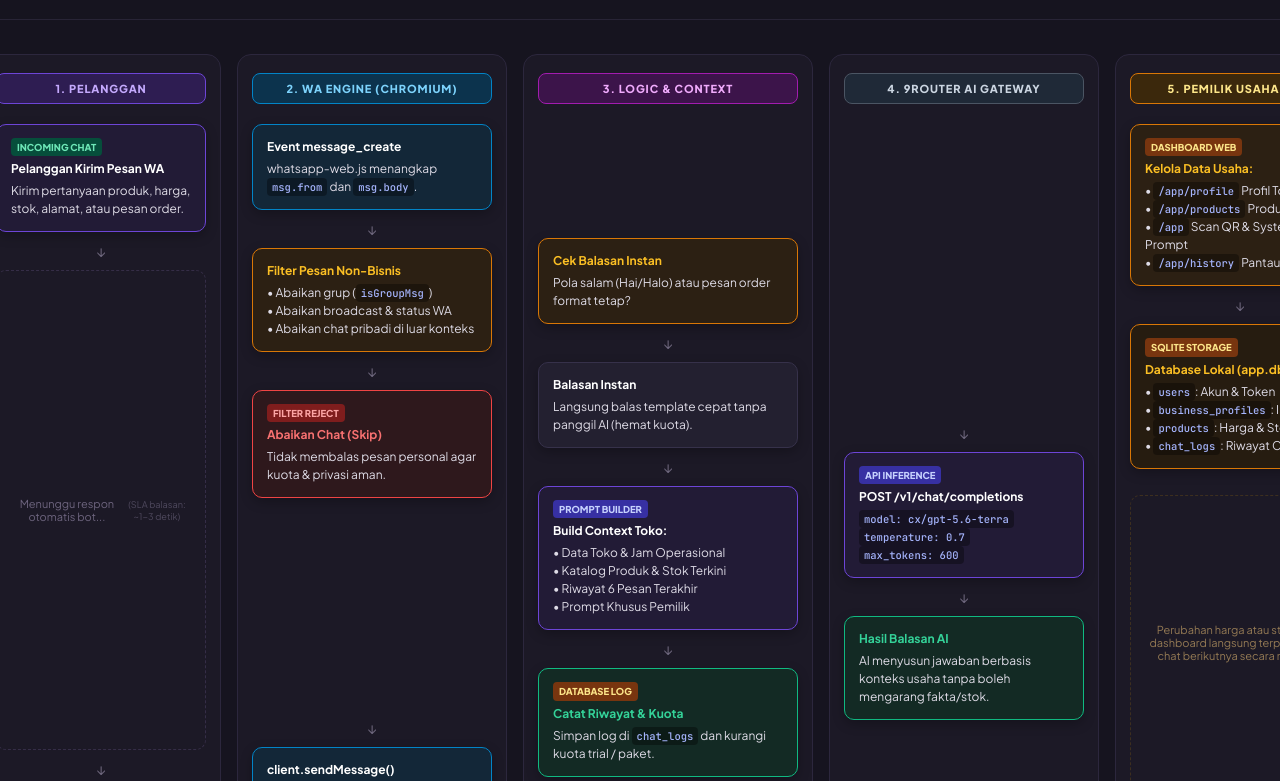
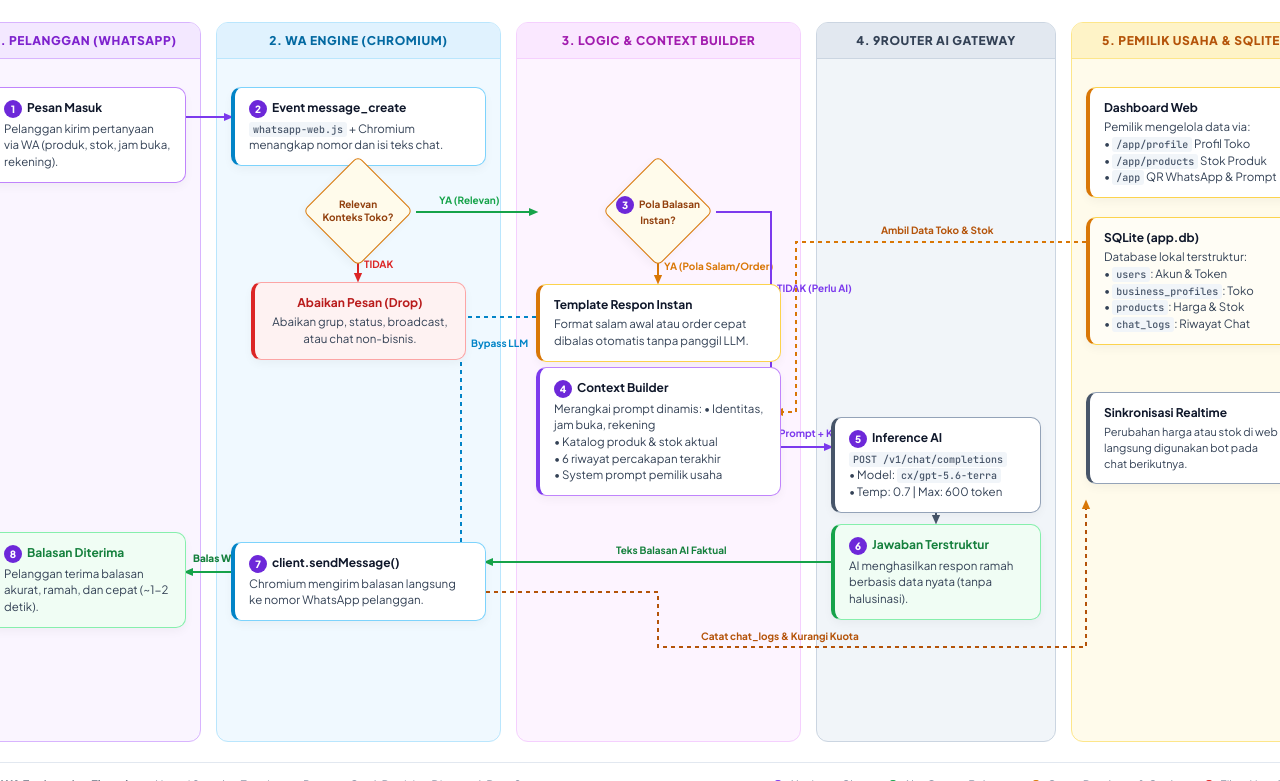
Before and after one commit to kurniawanrizkki/bales-wa, a website: page docs/render_flowchart.html in a window 1280 px wide. Shown: the part 172-953 px from the top of the page. Drawn offline with Linux system fonts and the light colour scheme.

Commit message:
feat: redesign flowchart to professional light theme with explicit cross-lane paths

```diff
--- a/docs/render_flowchart.html
+++ b/docs/render_flowchart.html
@@ -9,313 +9,407 @@
     * { box-sizing: border-box; margin: 0; padding: 0; }
     body {
       font-family: 'Plus Jakarta Sans', -apple-system, sans-serif;
-      background: #0f0d15;
-      color: #f1f0f5;
+      background: #f8fafc;
+      color: #0f172a;
       display: flex;
       justify-content: center;
       align-items: center;
-      padding: 40px;
+      padding: 30px;
       min-height: 100vh;
     }
 
     .canvas {
-      width: 1400px;
-      background: #16141f;
-      border: 1px solid #282436;
-      border-radius: 20px;
-      padding: 36px 40px 44px;
-      box-shadow: 0 30px 90px rgba(0, 0, 0, 0.6);
+      width: 1420px;
+      background: #ffffff;
+      border: 1px solid #cbd5e1;
+      border-radius: 16px;
+      padding: 34px 40px 36px;
+      box-shadow: 0 10px 30px rgba(0, 0, 0, 0.05);
       position: relative;
     }
 
     .header {
       text-align: center;
-      margin-bottom: 34px;
-      border-bottom: 1px solid #282436;
-      padding-bottom: 22px;
+      margin-bottom: 26px;
+      border-bottom: 2px solid #e2e8f0;
+      padding-bottom: 18px;
     }
     .badge {
       display: inline-block;
-      padding: 6px 14px;
-      background: rgba(109, 69, 215, 0.2);
-      border: 1px solid #6d45d7;
-      color: #b79cfa;
+      padding: 5px 14px;
+      background: #ede9fe;
+      border: 1px solid #c4b5fd;
+      color: #6d28d9;
       font-size: 11px;
       font-weight: 800;
-      letter-spacing: 0.1em;
+      letter-spacing: 0.08em;
       border-radius: 999px;
-      margin-bottom: 10px;
+      margin-bottom: 8px;
       text-transform: uppercase;
     }
     .header h1 {
-      font-size: 26px;
+      font-size: 24px;
       font-weight: 800;
-      letter-spacing: -0.03em;
-      color: #ffffff;
-      margin-bottom: 6px;
+      letter-spacing: -0.02em;
+      color: #0f172a;
+      margin-bottom: 4px;
     }
     .header p {
       font-size: 13px;
-      color: #928b9d;
+      color: #64748b;
     }
 
-    .grid-lanes {
-      display: grid;
-      grid-template-columns: 240px 270px 290px 270px 250px;
-      gap: 16px;
+    .grid-container {
       position: relative;
+      width: 1340px;
+      height: 720px;
     }
 
-    .lane {
-      background: #1c1926;
-      border: 1px solid #2c273d;
-      border-radius: 14px;
-      padding: 18px 14px;
-      display: flex;
-      flex-direction: column;
-      gap: 16px;
+    /* Swimlanes */
+    .swimlane {
+      position: absolute;
+      top: 0;
+      bottom: 0;
+      border-radius: 12px;
+      border: 1.5px solid #cbd5e1;
+      background: #f8fafc;
+    }
+    .lane-header {
+      padding: 10px 14px;
+      font-size: 12px;
+      font-weight: 800;
+      letter-spacing: 0.05em;
+      text-transform: uppercase;
+      border-top-left-radius: 10px;
+      border-top-right-radius: 10px;
+      text-align: center;
+      border-bottom: 1.5px solid #cbd5e1;
     }
 
-    .lane-title {
-      font-size: 11px;
-      font-weight: 800;
-      letter-spacing: 0.08em;
-      text-transform: uppercase;
-      padding: 8px 12px;
-      border-radius: 8px;
-      text-align: center;
-      margin-bottom: 4px;
+    .lane-1 { left: 0; width: 230px; background: #faf5ff; border-color: #d8b4fe; }
+    .lane-1 .lane-header { background: #f3e8ff; color: #7e22ce; border-bottom-color: #d8b4fe; }
+
+    .lane-2 { left: 245px; width: 285px; background: #f0f9ff; border-color: #bae6fd; }
+    .lane-2 .lane-header { background: #e0f2fe; color: #0369a1; border-bottom-color: #bae6fd; }
+
+    .lane-3 { left: 545px; width: 285px; background: #fdf4ff; border-color: #f5d0fe; }
+    .lane-3 .lane-header { background: #fae8ff; color: #a21caf; border-bottom-color: #f5d0fe; }
+
+    .lane-4 { left: 845px; width: 240px; background: #f1f5f9; border-color: #cbd5e1; }
+    .lane-4 .lane-header { background: #e2e8f0; color: #334155; border-bottom-color: #cbd5e1; }
+
+    .lane-5 { left: 1100px; width: 240px; background: #fffbeb; border-color: #fde68a; }
+    .lane-5 .lane-header { background: #fef3c7; color: #b45309; border-bottom-color: #fde68a; }
+
+    /* Nodes & Blocks */
+    .card {
+      position: absolute;
+      background: #ffffff;
+      border: 1.5px solid #cbd5e1;
+      border-radius: 10px;
+      padding: 11px 14px;
+      font-size: 11.5px;
+      line-height: 1.45;
+      color: #334155;
+      box-shadow: 0 4px 10px rgba(0, 0, 0, 0.04);
+      z-index: 2;
     }
-    .lane-1 .lane-title { background: #2e1d52; color: #c4a9fd; border: 1px solid #6d45d7; }
-    .lane-2 .lane-title { background: #0c334d; color: #7dd3fc; border: 1px solid #0284c7; }
-    .lane-3 .lane-title { background: #3c144a; color: #f0abfc; border: 1px solid #a21caf; }
-    .lane-4 .lane-title { background: #1f2937; color: #cbd5e1; border: 1px solid #4b5563; }
-    .lane-5 .lane-title { background: #3b280c; color: #fde68a; border: 1px solid #d97706; }
-
-    .node {
-      background: #232030;
-      border: 1px solid #36314a;
-      border-radius: 10px;
-      padding: 13px 14px;
-      font-size: 12px;
-      line-height: 1.5;
-      color: #dedbe6;
-      position: relative;
-      box-shadow: 0 4px 12px rgba(0, 0, 0, 0.25);
-    }
-    .node strong {
+    .card strong {
       display: block;
-      color: #ffffff;
+      color: #0f172a;
       font-size: 12px;
       font-weight: 700;
-      margin-bottom: 4px;
+      margin-bottom: 3px;
     }
-    .node code {
+    .step-num {
+      display: inline-block;
+      width: 18px;
+      height: 18px;
+      line-height: 18px;
+      text-align: center;
+      border-radius: 50%;
+      background: #6d28d9;
+      color: #ffffff;
+      font-size: 10px;
+      font-weight: 800;
+      margin-right: 5px;
+      vertical-align: middle;
+    }
+    .card code {
       font-family: 'JetBrains Mono', monospace;
-      font-size: 10.5px;
-      background: rgba(0, 0, 0, 0.35);
-      padding: 2px 5px;
-      border-radius: 4px;
-      color: #a5b4fc;
+      font-size: 10px;
+      background: #f1f5f9;
+      padding: 1px 4px;
+      border-radius: 3px;
+      color: #475569;
     }
 
-    .node.accent-purple { border-color: #6d45d7; background: #221b36; }
-    .node.accent-green { border-color: #10b981; background: #132a24; }
-    .node.accent-green strong { color: #34d399; }
-    .node.accent-blue { border-color: #0284c7; background: #132738; }
-    .node.accent-red { border-color: #ef4444; background: #2e181c; }
-    .node.accent-red strong { color: #f87171; }
-    .node.accent-amber { border-color: #d97706; background: #2c2013; }
-    .node.accent-amber strong { color: #fbbf24; }
+    /* Colors */
+    .card-purple { border-color: #c084fc; border-left: 4px solid #7c3aed; }
+    .card-blue { border-color: #7dd3fc; border-left: 4px solid #0284c7; }
+    .card-pink { border-color: #f472b6; border-left: 4px solid #db2777; }
+    .card-slate { border-color: #94a3b8; border-left: 4px solid #475569; }
+    .card-amber { border-color: #fcd34d; border-left: 4px solid #d97706; }
+    .card-green { border-color: #86efac; border-left: 4px solid #16a34a; background: #f0fdf4; }
+    .card-green strong { color: #15803d; }
+    .card-red { border-color: #fca5a5; border-left: 4px solid #dc2626; background: #fef2f2; }
+    .card-red strong { color: #b91c1c; }
 
-    .decision {
-      clip-path: polygon(50% 0%, 100% 50%, 50% 100%, 0% 50%);
-      background: #2d2417;
-      border: 2px solid #f59e0b;
-      min-height: 96px;
+    /* Decision Diamond */
+    .diamond-wrap {
+      position: absolute;
+      width: 170px;
+      height: 78px;
+      z-index: 2;
       display: flex;
-      flex-direction: column;
       align-items: center;
       justify-content: center;
       text-align: center;
-      padding: 16px 22px;
-      font-size: 10.5px;
+    }
+    .diamond-shape {
+      position: absolute;
+      width: 78px;
+      height: 78px;
+      background: #fffbeb;
+      border: 1.5px solid #d97706;
+      transform: rotate(45deg);
+      border-radius: 6px;
+      box-shadow: 0 4px 10px rgba(0, 0, 0, 0.04);
+    }
+    .diamond-text {
+      position: relative;
+      z-index: 3;
+      font-size: 10px;
       font-weight: 700;
-      color: #fef3c7;
+      color: #92400e;
+      line-height: 1.3;
+      padding: 0 10px;
     }
 
-    .arrow-down {
-      display: flex;
-      align-items: center;
-      justify-content: center;
-      color: #6d667c;
-      font-size: 14px;
-      margin: -6px 0;
+    /* SVG Overlay for Connectors */
+    .svg-layer {
+      position: absolute;
+      top: 0;
+      left: 0;
+      width: 1340px;
+      height: 720px;
+      pointer-events: none;
+      z-index: 1;
+    }
+    .arrow-line {
+      fill: none;
+      stroke-width: 2;
+    }
+    .arrow-label {
+      font-size: 10px;
+      font-weight: 700;
+      font-family: 'Plus Jakarta Sans', sans-serif;
     }
 
-    .flow-tag {
-      display: inline-block;
-      font-size: 9.5px;
-      font-weight: 800;
-      padding: 2px 6px;
-      border-radius: 4px;
-      text-transform: uppercase;
-      margin-bottom: 4px;
-    }
-    .tag-wa { background: #064e3b; color: #6ee7b7; }
-    .tag-filter { background: #7f1d1d; color: #fca5a5; }
-    .tag-ai { background: #3730a3; color: #c7d2fe; }
-    .tag-db { background: #78350f; color: #fde68a; }
-
-    .footer-bar {
-      margin-top: 26px;
-      padding-top: 18px;
-      border-top: 1px solid #282436;
+    .footer-legend {
+      margin-top: 20px;
+      padding-top: 14px;
+      border-top: 1.5px solid #e2e8f0;
       display: flex;
       justify-content: space-between;
       align-items: center;
-      font-size: 11px;
-      color: #7a7387;
+      font-size: 11.5px;
+      color: #64748b;
     }
-    .footer-bar b { color: #b5adc2; }
+    .footer-legend b { color: #334155; }
+    .legend-item { display: inline-flex; align-items: center; gap: 6px; margin-left: 18px; }
+    .dot { width: 10px; height: 10px; border-radius: 50%; display: inline-block; }
   </style>
 </head>
 <body>
   <div class="canvas">
     <div class="header">
-      <span class="badge">Architecture & Data Flow</span>
-      <h1>Alur Kerja Sistem BalasWA (WhatsApp Auto-Reply UMKM)</h1>
-      <p>Integrasi WhatsApp Web Engine, Contextual Business Filter, Local SQLite, dan 9Router AI Gateway (Model cx/gpt-5.6-terra)</p>
+      <span class="badge">Sistem & Arsitektur BalasWA</span>
+      <h1>Flowchart Alur Sistem dan Integrasi Layanan BalasWA UMKM</h1>
+      <p>Alur end-to-end dari pesan pelanggan WhatsApp masuk, filter konteks, integrasi AI 9Router, hingga balasan faktual dikirim</p>
     </div>
 
-    <div class="grid-lanes">
-      <!-- Lane 1: Pelanggan -->
-      <div class="lane lane-1">
-        <div class="lane-title">1. Pelanggan</div>
-        <div class="node accent-purple">
-          <span class="flow-tag tag-wa">Incoming Chat</span>
-          <strong>Pelanggan Kirim Pesan WA</strong>
-          Kirim pertanyaan produk, harga, stok, alamat, atau pesan order.
-        </div>
-        <div class="arrow-down">↓</div>
-        <div style="height: 480px; display: flex; align-items: center; justify-content: center; border: 1px dashed #352d47; border-radius: 10px; color: #6d647e; font-size: 11px; text-align: center; padding: 14px;">
-          Menunggu respon otomatis bot...<br><small style="color: #4f495e;">(SLA balasan: ~1-3 detik)</small>
-        </div>
-        <div class="arrow-down">↓</div>
-        <div class="node accent-green">
-          <span class="flow-tag" style="background:#064e3b; color:#a7f3d0;">Success Reply</span>
-          <strong>Pelanggan Terima Balasan</strong>
-          Jawaban sopan, padat, dan faktual sesuai data toko terkini.
-        </div>
+    <div class="grid-container">
+      <!-- 5 Swimlanes -->
+      <div class="swimlane lane-1"><div class="lane-header">1. Pelanggan (WhatsApp)</div></div>
+      <div class="swimlane lane-2"><div class="lane-header">2. WA Engine (Chromium)</div></div>
+      <div class="swimlane lane-3"><div class="lane-header">3. Logic & Context Builder</div></div>
+      <div class="swimlane lane-4"><div class="lane-header">4. 9Router AI Gateway</div></div>
+      <div class="swimlane lane-5"><div class="lane-header">5. Pemilik Usaha & SQLite</div></div>
+
+      <!-- SVG CONNECTORS -->
+      <svg class="svg-layer">
+        <defs>
+          <marker id="arrow" viewBox="0 0 10 10" refX="6" refY="5" markerWidth="6" markerHeight="6" orient="auto-start-reverse">
+            <path d="M 0 1.5 L 8 5 L 0 8.5 z" fill="#475569"/>
+          </marker>
+          <marker id="arrow-purple" viewBox="0 0 10 10" refX="6" refY="5" markerWidth="6" markerHeight="6" orient="auto-start-reverse">
+            <path d="M 0 1.5 L 8 5 L 0 8.5 z" fill="#7c3aed"/>
+          </marker>
+          <marker id="arrow-blue" viewBox="0 0 10 10" refX="6" refY="5" markerWidth="6" markerHeight="6" orient="auto-start-reverse">
+            <path d="M 0 1.5 L 8 5 L 0 8.5 z" fill="#0284c7"/>
+          </marker>
+          <marker id="arrow-green" viewBox="0 0 10 10" refX="6" refY="5" markerWidth="6" markerHeight="6" orient="auto-start-reverse">
+            <path d="M 0 1.5 L 8 5 L 0 8.5 z" fill="#16a34a"/>
+          </marker>
+          <marker id="arrow-red" viewBox="0 0 10 10" refX="6" refY="5" markerWidth="6" markerHeight="6" orient="auto-start-reverse">
+            <path d="M 0 1.5 L 8 5 L 0 8.5 z" fill="#dc2626"/>
+          </marker>
+          <marker id="arrow-amber" viewBox="0 0 10 10" refX="6" refY="5" markerWidth="6" markerHeight="6" orient="auto-start-reverse">
+            <path d="M 0 1.5 L 8 5 L 0 8.5 z" fill="#d97706"/>
+          </marker>
+        </defs>
+
+        <!-- 1 -> 2: Pelanggan kirim pesan -> WA Engine -->
+        <path d="M 215 95 L 260 95" class="arrow-line" stroke="#7c3aed" marker-end="url(#arrow-purple)"/>
+
+        <!-- 2 -> Decision Relevansi: WA Engine -> Rhombus -->
+        <path d="M 387 125 L 387 150" class="arrow-line" stroke="#0284c7" marker-end="url(#arrow-blue)"/>
+
+        <!-- Decision Relevansi -> TIDAK -> Skip -->
+        <path d="M 387 230 L 387 258" class="arrow-line" stroke="#dc2626" marker-end="url(#arrow-red)"/>
+        <text x="393" y="246" fill="#dc2626" class="arrow-label">TIDAK</text>
+
+        <!-- Decision Relevansi -> YA -> Logic (Cek Instant) -->
+        <path d="M 445 190 L 565 190" class="arrow-line" stroke="#16a34a" marker-end="url(#arrow-green)"/>
+        <text x="468" y="182" fill="#16a34a" class="arrow-label">YA (Relevan)</text>
+
+        <!-- Logic: Decision Instant -> YA -> Template Instan -->
+        <path d="M 687 230 L 687 260" class="arrow-line" stroke="#d97706" marker-end="url(#arrow-amber)"/>
+        <text x="693" y="248" fill="#d97706" class="arrow-label">YA (Pola Salam/Order)</text>
+
+        <!-- Logic: Decision Instant -> TIDAK -> Context Builder -->
+        <path d="M 745 190 L 800 190 L 800 360 L 795 360" class="arrow-line" stroke="#7c3aed" marker-end="url(#arrow-purple)"/>
+        <text x="806" y="270" fill="#7c3aed" class="arrow-label">TIDAK (Perlu AI)</text>
+
+        <!-- SQLite Database -> Context Builder (Dotted Line) -->
+        <path d="M 1115 220 L 825 220 L 825 390 L 805 390" class="arrow-line" stroke="#d97706" stroke-dasharray="4,4" marker-end="url(#arrow-amber)"/>
+        <text x="910" y="212" fill="#b45309" class="arrow-label">Ambil Data Toko & Stok</text>
+
+        <!-- Template Instan -> Kirim Balasan (Skip LLM) -->
+        <path d="M 565 295 L 490 295 L 490 535 L 495 535" class="arrow-line" stroke="#0284c7" stroke-dasharray="4,4" marker-end="url(#arrow-blue)"/>
+        <text x="500" y="325" fill="#0284c7" class="arrow-label">Bypass LLM</text>
+
+        <!-- Context Builder -> 9Router AI Gateway -->
+        <path d="M 805 425 L 860 425" class="arrow-line" stroke="#7c3aed" marker-end="url(#arrow-purple)"/>
+        <text x="808" y="415" fill="#7c3aed" class="arrow-label">Prompt + Konteks</text>
+
+        <!-- AI Gateway: Request -> AI Reply -->
+        <path d="M 965 465 L 965 500" class="arrow-line" stroke="#475569" marker-end="url(#arrow)"/>
+
+        <!-- AI Reply -> WA Engine (client.sendMessage) -->
+        <path d="M 860 540 L 515 540" class="arrow-line" stroke="#16a34a" marker-end="url(#arrow-green)"/>
+        <text x="645" y="532" fill="#15803d" class="arrow-label">Teks Balasan AI Faktual</text>
+
+        <!-- WA Engine -> SQLite (Simpan Log & Kuota) -->
+        <path d="M 515 570 L 687 570 L 687 625 L 1115 625 L 1115 480" class="arrow-line" stroke="#b45309" stroke-dasharray="4,4" marker-end="url(#arrow-amber)"/>
+        <text x="730" y="618" fill="#b45309" class="arrow-label">Catat chat_logs & Kurangi Kuota</text>
+
+        <!-- WA Engine -> Pelanggan (Kirim Balasan Sukses) -->
+        <path d="M 260 550 L 215 550" class="arrow-line" stroke="#16a34a" stroke-width="2.5" marker-end="url(#arrow-green)"/>
+        <text x="222" y="540" fill="#15803d" class="arrow-label" style="font-weight:800;">Balas WA</text>
+      </svg>
+
+      <!-- LANE 1: Pelanggan -->
+      <div class="card card-purple" style="left: 15px; top: 65px; width: 200px;">
+        <strong><span class="step-num">1</span>Pesan Masuk</strong>
+        Pelanggan kirim pertanyaan via WA (produk, stok, jam buka, rekening).
       </div>
 
-      <!-- Lane 2: WhatsApp Web Engine -->
-      <div class="lane lane-2">
-        <div class="lane-title">2. WA Engine (Chromium)</div>
-        <div class="node accent-blue">
-          <strong>Event message_create</strong>
-          whatsapp-web.js menangkap <code>msg.from</code> dan <code>msg.body</code>.
-        </div>
-        <div class="arrow-down">↓</div>
-        <div class="node accent-amber">
-          <strong>Filter Pesan Non-Bisnis</strong>
-          • Abaikan grup (<code>isGroupMsg</code>)<br>
-          • Abaikan broadcast & status WA<br>
-          • Abaikan chat pribadi di luar konteks
-        </div>
-        <div class="arrow-down">↓</div>
-        <div class="node accent-red">
-          <span class="flow-tag tag-filter">Filter Reject</span>
-          <strong>Abaikan Chat (Skip)</strong>
-          Tidak membalas pesan personal agar kuota & privasi aman.
-        </div>
-        <div style="height: 195px;"></div>
-        <div class="arrow-down">↓</div>
-        <div class="node accent-blue">
-          <strong>client.sendMessage()</strong>
-          Kirim teks balasan ke nomor pelanggan melalui Chromium.
-        </div>
+      <div class="card card-green" style="left: 15px; top: 510px; width: 200px;">
+        <strong><span class="step-num">8</span>Balasan Diterima</strong>
+        Pelanggan terima balasan akurat, ramah, dan cepat (~1-2 detik).
       </div>
 
-      <!-- Lane 3: Backend Logic & Context -->
-      <div class="lane lane-3">
-        <div class="lane-title">3. Logic & Context</div>
-        <div style="height: 98px;"></div>
-        <div class="node accent-amber">
-          <strong>Cek Balasan Instan</strong>
-          Pola salam (Hai/Halo) atau pesan order format tetap?
-        </div>
-        <div class="arrow-down">↓</div>
-        <div class="node">
-          <strong>Balasan Instan</strong>
-          Langsung balas template cepat tanpa panggil AI (hemat kuota).
-        </div>
-        <div class="arrow-down">↓</div>
-        <div class="node accent-purple">
-          <span class="flow-tag tag-ai">Prompt Builder</span>
-          <strong>Build Context Toko:</strong>
-          • Data Toko & Jam Operasional<br>
-          • Katalog Produk & Stok Terkini<br>
-          • Riwayat 6 Pesan Terakhir<br>
-          • Prompt Khusus Pemilik
-        </div>
-        <div class="arrow-down">↓</div>
-        <div class="node accent-green">
-          <span class="flow-tag tag-db">Database Log</span>
-          <strong>Catat Riwayat & Kuota</strong>
-          Simpan log di <code>chat_logs</code> dan kurangi kuota trial / paket.
-        </div>
+      <!-- LANE 2: WA Engine -->
+      <div class="card card-blue" style="left: 260px; top: 65px; width: 255px;">
+        <strong><span class="step-num">2</span>Event message_create</strong>
+        <code>whatsapp-web.js</code> + Chromium menangkap nomor dan isi teks chat.
       </div>
 
-      <!-- Lane 4: 9Router AI Gateway -->
-      <div class="lane lane-4">
-        <div class="lane-title">4. 9Router AI Gateway</div>
-        <div style="height: 290px;"></div>
-        <div class="arrow-down">↓</div>
-        <div class="node accent-purple">
-          <span class="flow-tag tag-ai">API Inference</span>
-          <strong>POST /v1/chat/completions</strong>
-          <code>model: cx/gpt-5.6-terra</code><br>
-          <code>temperature: 0.7</code><br>
-          <code>max_tokens: 600</code>
-        </div>
-        <div class="arrow-down">↓</div>
-        <div class="node accent-green">
-          <strong>Hasil Balasan AI</strong>
-          AI menyusun jawaban berbasis konteks usaha tanpa boleh mengarang fakta/stok.
-        </div>
-        <div style="height: 140px;"></div>
+      <!-- Decision 1 -->
+      <div class="diamond-wrap" style="left: 302px; top: 150px;">
+        <div class="diamond-shape"></div>
+        <div class="diamond-text">Relevan<br>Konteks Toko?</div>
       </div>
 
-      <!-- Lane 5: Pemilik Usaha & SQLite -->
-      <div class="lane lane-5">
-        <div class="lane-title">5. Pemilik Usaha & DB</div>
-        <div class="node accent-amber">
-          <span class="flow-tag tag-db">Dashboard Web</span>
-          <strong>Kelola Data Usaha:</strong>
-          • <code>/app/profile</code> Profil Toko<br>
-          • <code>/app/products</code> Produk & Stok<br>
-          • <code>/app</code> Scan QR & System Prompt<br>
-          • <code>/app/history</code> Pantau Chat Log
-        </div>
-        <div class="arrow-down">↓</div>
-        <div class="node accent-amber" style="background:#261c10;">
-          <span class="flow-tag tag-db">SQLite Storage</span>
-          <strong>Database Lokal (app.db):</strong>
-          • <code>users</code>: Akun & Token<br>
-          • <code>business_profiles</code>: Info Toko<br>
-          • <code>products</code>: Harga & Stok<br>
-          • <code>chat_logs</code>: Riwayat Chat
-        </div>
-        <div style="height: 295px; border: 1px dashed #3d2f1f; border-radius: 10px; margin-top: 10px; display: flex; align-items: center; justify-content: center; color: #947a54; font-size: 11px; text-align: center; padding: 10px;">
-          Perubahan harga atau stok pada dashboard langsung terpakai pada chat berikutnya secara realtime.
-        </div>
+      <div class="card card-red" style="left: 280px; top: 260px; width: 215px; text-align: center;">
+        <strong>Abaikan Pesan (Drop)</strong>
+        Abaikan grup, status, broadcast, atau chat non-bisnis.
+      </div>
+
+      <div class="card card-blue" style="left: 260px; top: 520px; width: 255px;">
+        <strong><span class="step-num">7</span>client.sendMessage()</strong>
+        Chromium mengirim balasan langsung ke nomor WhatsApp pelanggan.
+      </div>
+
+      <!-- LANE 3: Logic & Context -->
+      <!-- Decision 2 -->
+      <div class="diamond-wrap" style="left: 602px; top: 150px;">
+        <div class="diamond-shape"></div>
+        <div class="diamond-text"><span class="step-num">3</span>Pola Balasan<br>Instan?</div>
+      </div>
+
+      <div class="card card-amber" style="left: 565px; top: 262px; width: 245px;">
+        <strong>Template Respon Instan</strong>
+        Format salam awal atau order cepat dibalas otomatis tanpa panggil LLM.
+      </div>
+
+      <div class="card card-purple" style="left: 565px; top: 345px; width: 245px;">
+        <strong><span class="step-num">4</span>Context Builder</strong>
+        Merangkai prompt dinamis:
+        • Identitas, jam buka, rekening<br>
+        • Katalog produk & stok aktual<br>
+        • 6 riwayat percakapan terakhir<br>
+        • System prompt pemilik usaha
+      </div>
+
+      <!-- LANE 4: 9Router AI Gateway -->
+      <div class="card card-slate" style="left: 860px; top: 395px; width: 210px;">
+        <strong><span class="step-num">5</span>Inference AI</strong>
+        <code>POST /v1/chat/completions</code><br>
+        • Model: <code>cx/gpt-5.6-terra</code><br>
+        • Temp: 0.7 | Max: 600 token
+      </div>
+
+      <div class="card card-green" style="left: 860px; top: 502px; width: 210px;">
+        <strong><span class="step-num">6</span>Jawaban Terstruktur</strong>
+        AI menghasilkan respon ramah berbasis data nyata (tanpa halusinasi).
+      </div>
+
+      <!-- LANE 5: Pemilik Usaha & SQLite -->
+      <div class="card card-amber" style="left: 1115px; top: 65px; width: 210px;">
+        <strong>Dashboard Web</strong>
+        Pemilik mengelola data via:<br>
+        • <code>/app/profile</code> Profil Toko<br>
+        • <code>/app/products</code> Stok Produk<br>
+        • <code>/app</code> QR WhatsApp & Prompt
+      </div>
+
+      <div class="card card-amber" style="left: 1115px; top: 195px; width: 210px; background: #fffdf5;">
+        <strong>SQLite (app.db)</strong>
+        Database lokal terstruktur:<br>
+        • <code>users</code>: Akun & Token<br>
+        • <code>business_profiles</code>: Toko<br>
+        • <code>products</code>: Harga & Stok<br>
+        • <code>chat_logs</code>: Riwayat Chat
+      </div>
+
+      <div class="card card-slate" style="left: 1115px; top: 370px; width: 210px; font-size: 11px;">
+        <strong>Sinkronisasi Realtime</strong>
+        Perubahan harga atau stok di web langsung digunakan bot pada chat berikutnya.
       </div>
     </div>
 
-    <div class="footer-bar">
-      <div><b>BalasWA UMKM Architecture</b> · File Diagram: <code>docs/alur-sistem.drawio</code></div>
-      <div>Tunnel: <b>Cloudflare Quick Tunnel (HTTPS)</b> · Engine: <b>Node.js + whatsapp-web.js</b></div>
+    <!-- Footer Legend -->
+    <div class="footer-legend">
+      <div><b>BalasWA Engineering Flowchart</b> · Notasi Standar: Terminator, Process Card, Decision Diamond, Data Store</div>
+      <div>
+        <span class="legend-item"><span class="dot" style="background:#7c3aed;"></span> Alur Input Chat</span>
+        <span class="legend-item"><span class="dot" style="background:#16a34a;"></span> Alur Output Balasan</span>
+        <span class="legend-item"><span class="dot" style="background:#d97706;"></span> Query Database & Cache</span>
+        <span class="legend-item"><span class="dot" style="background:#dc2626;"></span> Filter Non-Bisnis</span>
+      </div>
     </div>
   </div>
 </body>
```
Also changed, not shown: docs/screenshots/alur-sistem.png, public/screenshots/alur-sistem.png.
